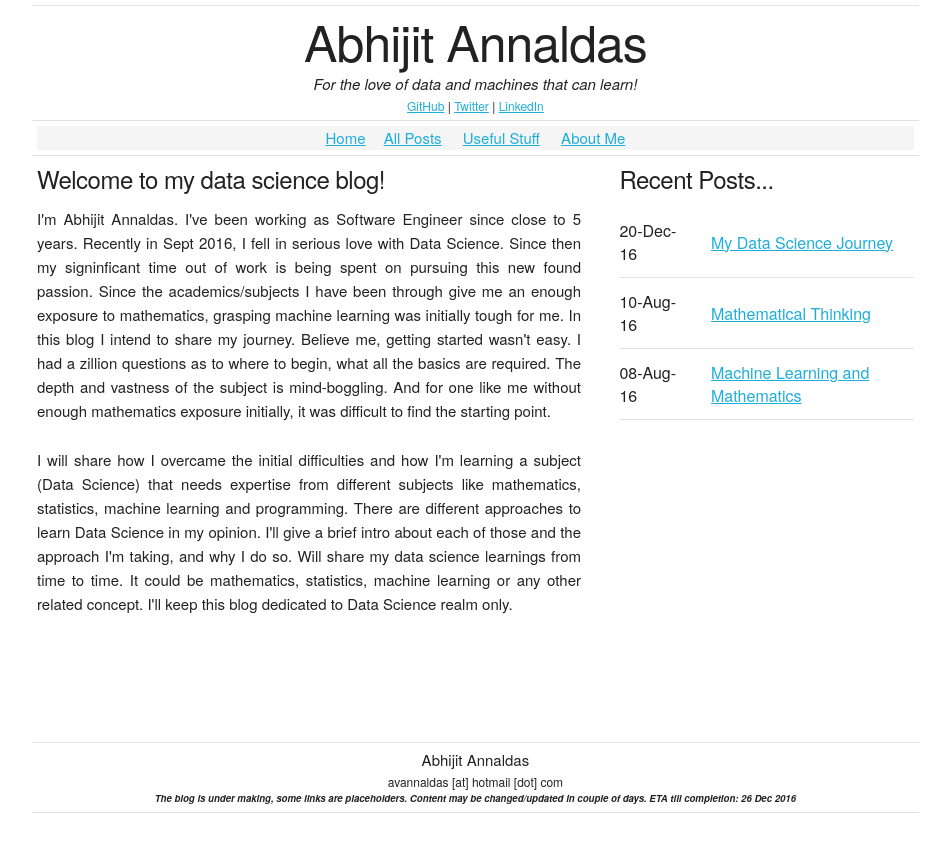
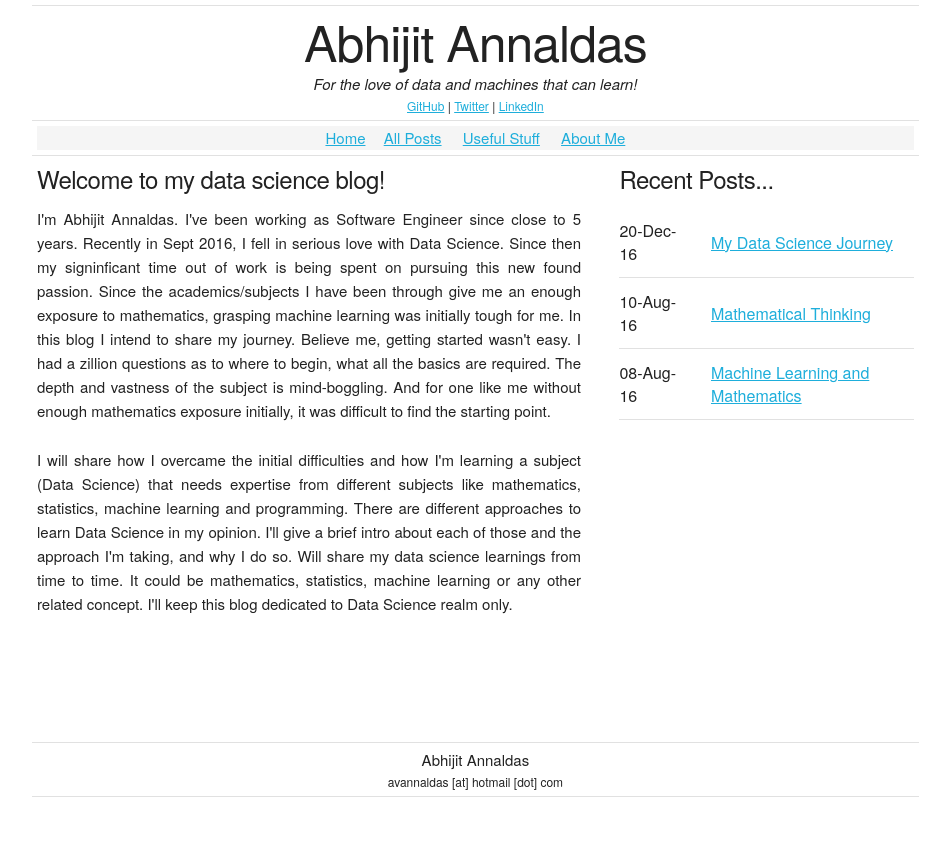
Before and after one commit to devm1023/ML_project, a Jekyll site: the page built from index.html, in a window 1280 px wide. Shown: the top 852 px of the page, without its empty margins (123-1073 px from the left). Built offline with Jekyll 4.4.1, drawn with Linux system fonts in a browser that asks for light colours; some web fonts are replaced.

Commit message:
under making footer text removed

```diff
--- a/_includes/footer.html
+++ b/_includes/footer.html
@@ -10,9 +10,6 @@
         <div class="eleven columns" style="text-align:center"><small>avannaldas [at] hotmail [dot] com</small></div>
     </div>
     <div class="row">
-        <div class="eleven columns" style="text-align:center"><small><small><i><b>The blog is under making, some links are placeholders. Content may be changed/updated in couple of days. ETA till completion: 26 Dec 2016</b></i></small></small></div>
-    </div>
-    <div class="row">
         <div class="eleven columns"><hr style="margin-top:5px;margin-bottom:5px;margin-left:-5px;margin-right:-5px" /></div>
     </div>
 </div>
```
